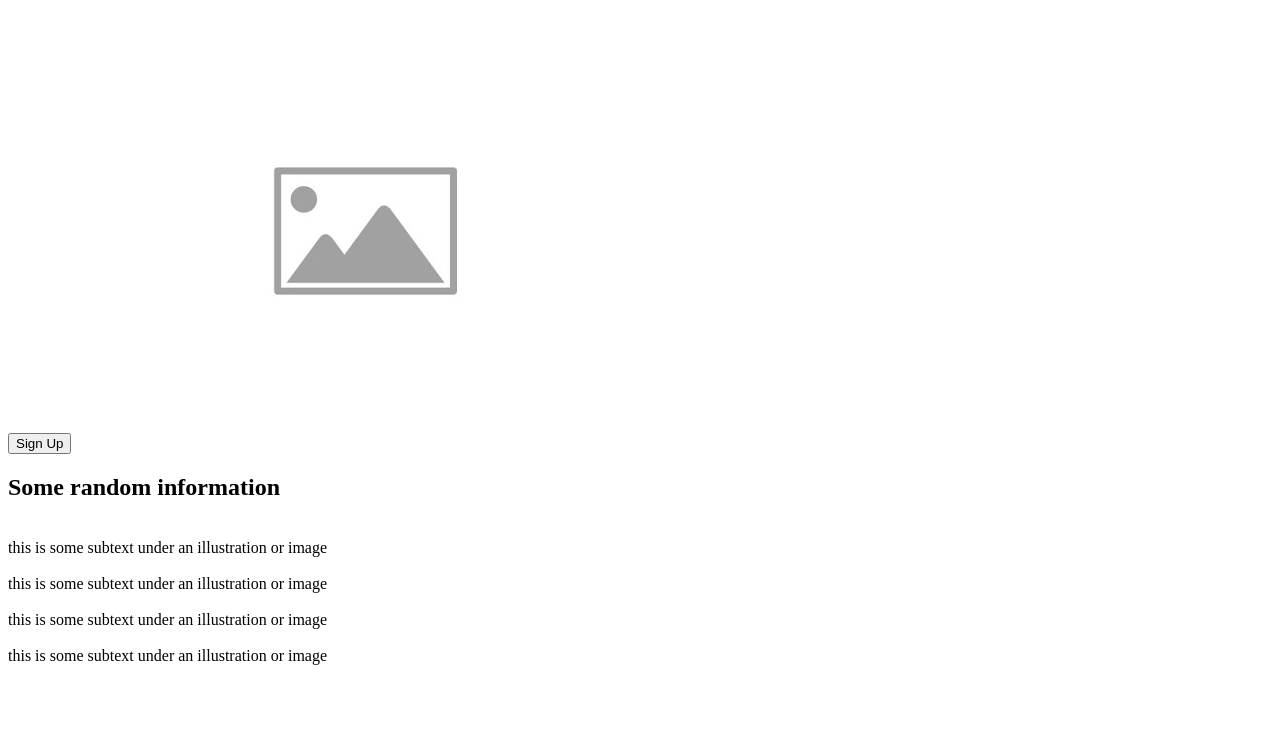
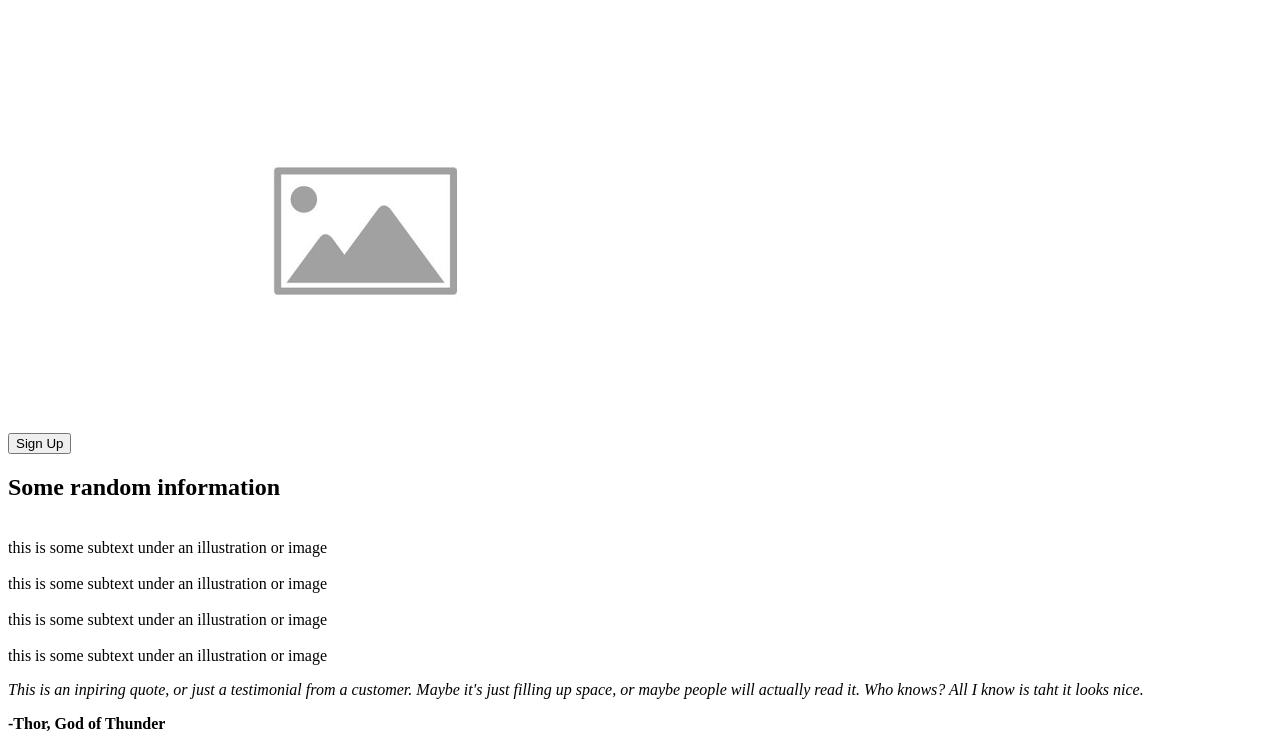
Before and after one commit to IlMeloIl/LandingPage, a plain HTML site: page index.html in a window 1280 px wide. Shown: the part 197-946 px from the top of the page. Before the commit the page ends 870 px from the top, so only its background shows below. Drawn offline with Linux system fonts and the light colour scheme.

Commit message:
Add third-section, divided into 2 paragraphs

```diff
--- a/index.html
+++ b/index.html
@@ -43,6 +43,10 @@
             </div>
         </div>
     </div>
+    <div class="third-section">
+        <p><em>This is an inpiring quote, or just a testimonial from a customer. Maybe it's just filling up space, or maybe people will actually read it. Who knows? All I know is taht it looks nice.</em></p>
+        <p><b>-Thor, God of Thunder</b></p>
+    </div>
 
 </body>
 </html>
```
